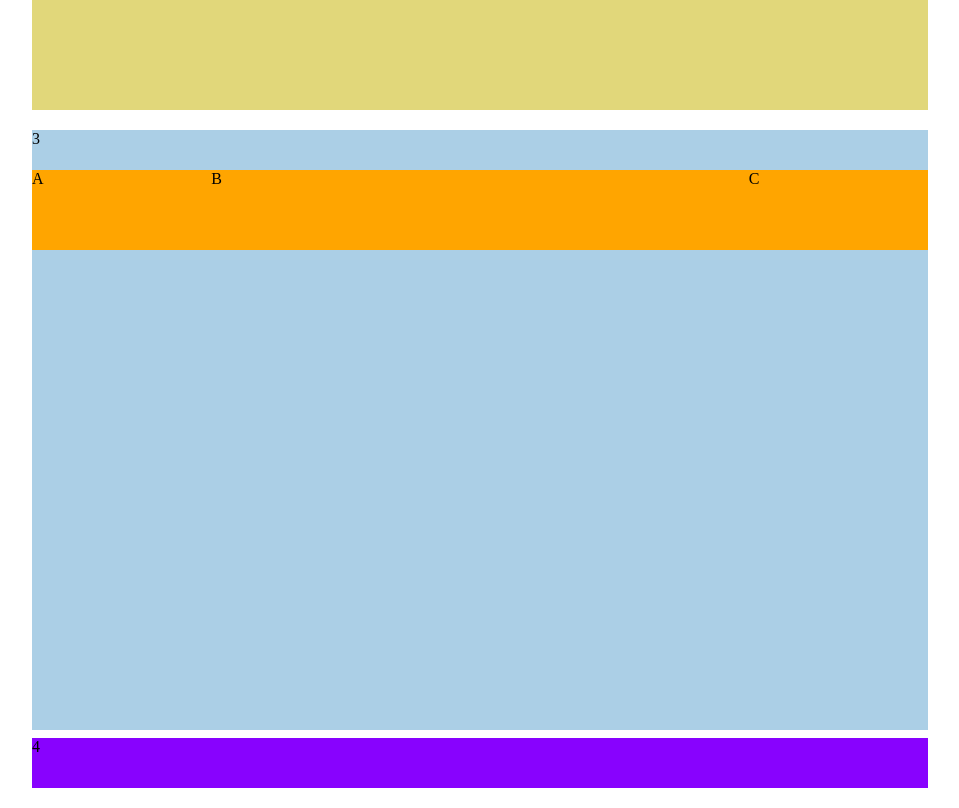
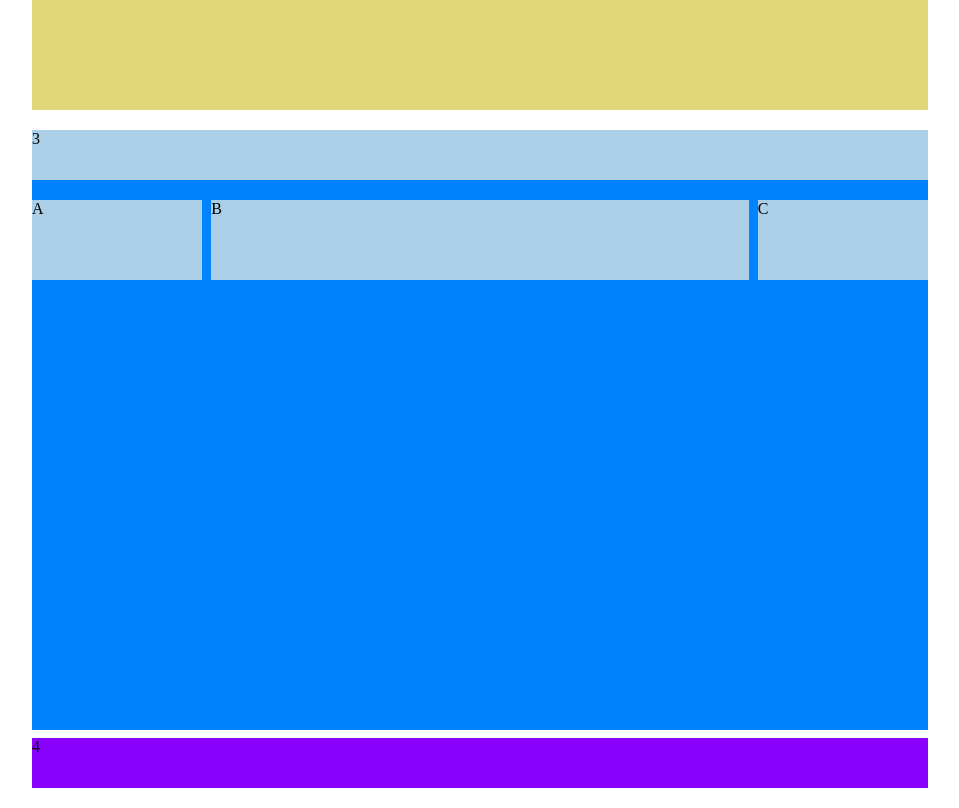
Before and after one commit to lucagaddini/htmlcss-struttura-wp, a plain HTML site: page img/index.html in a window 1280 px wide. Shown: the part 480-1288 px from the top of the page, without its empty margins (160-1119 px from the left). Drawn offline with Linux system fonts and the light colour scheme.

Commit message:
{HTML}/{CSS} - Final structure version

```diff
--- a/css/style.css
+++ b/css/style.css
@@ -1,3 +1,7 @@
+/*
+GENERAL
+*/
+
 *{
   margin: 0;
   padding:0;
@@ -16,27 +20,33 @@
   background-color: white;
 }
 
-
 header{
   height: 120px;
+   /* Da togliere successivamente */
   background-color: #e579e6;
 }
 
 footer{
   height: 50px;
+   /* Da togliere successivamente */
   background-color: #8802fe;
+  margin-bottom: 20px;
 }
 
 main{
-  background-color: #abcfe6;
 
   /* Da togliere successivamente */
+  background-color: #0283fe;
   height: 600px;
 }
 
-.banner{
-  height: 450px;
-  background-color: #e1d77a;
+/*
+UTILITY CLASS
+*/
+
+.col{
+  float: left;
+  background-color: orange;
 }
 
 .top-margin{
@@ -45,29 +55,43 @@ main{
 
 .top-margin-half{
   margin-top: 7.5px;
+
 }
 
+
+/*
+BODY
+*/
+
+.banner{
+  height: 450px;
+  background-color: #e1d77a;
+}
+
+
+/* Da togliere successivamente */
+.top-main, .col{
+background-color: #abcfe6;
+}
+/* /Da togliere successivamente */
+
+
 .top-main{
-  margin-bottom: 10px;
 
   /* Da togliere successivamente */
-  height: 30px;
-}
-
-.col{
-  float: left;
-  background-color: orange;
+  height: 50px;
 }
 
 aside{
-  width: 20%;
-
+  width: 19%;
+  margin: 20px 0;
   /* Da togliere successivamente */
   height: 80px;
 }
 
 .mid-col{
   width: 60%;
+  margin: 20px 1%;
 
   /* Da togliere successivamente */
   height: 80px;
--- a/img/index.html
+++ b/img/index.html
@@ -15,12 +15,12 @@
 
     <section class="banner top-margin">2</section>
 
-    <main class="top-margin">
+    <main class="top-margin clearfix">
 
       <div class="top-main">3</div>
 
       <aside class="col">A</aside>
-      <section class="col mid-col ">B</section>
+      <section class="col mid-col">B</section>
       <aside class="col">C</aside>
 
     </main>
```
